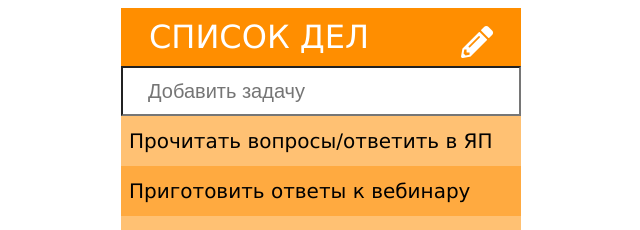
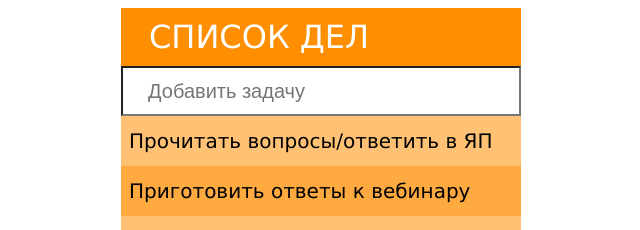
Before and after one commit to varankin-one/sprint4, a website: page public/index.html in a window 1280 px wide. Shown: the top 230 px of the page, 319-959 px from the left. Drawn offline with Linux system fonts and the light colour scheme.

Commit message:
Update index.html

```diff
--- a/public/index.html
+++ b/public/index.html
@@ -17,7 +17,7 @@
   </head>
   <body>
     <div class="page">
-      <h1 class="title">Cписок дел <i id="penсil" class="fas fa-pencil-alt"></i></h1>
+      <h1 class="title">Cписок дел</h1>
       <input type="text" class="task-name" placeholder="Добавить задачу" />
 
       <ul class="tasks">
```
